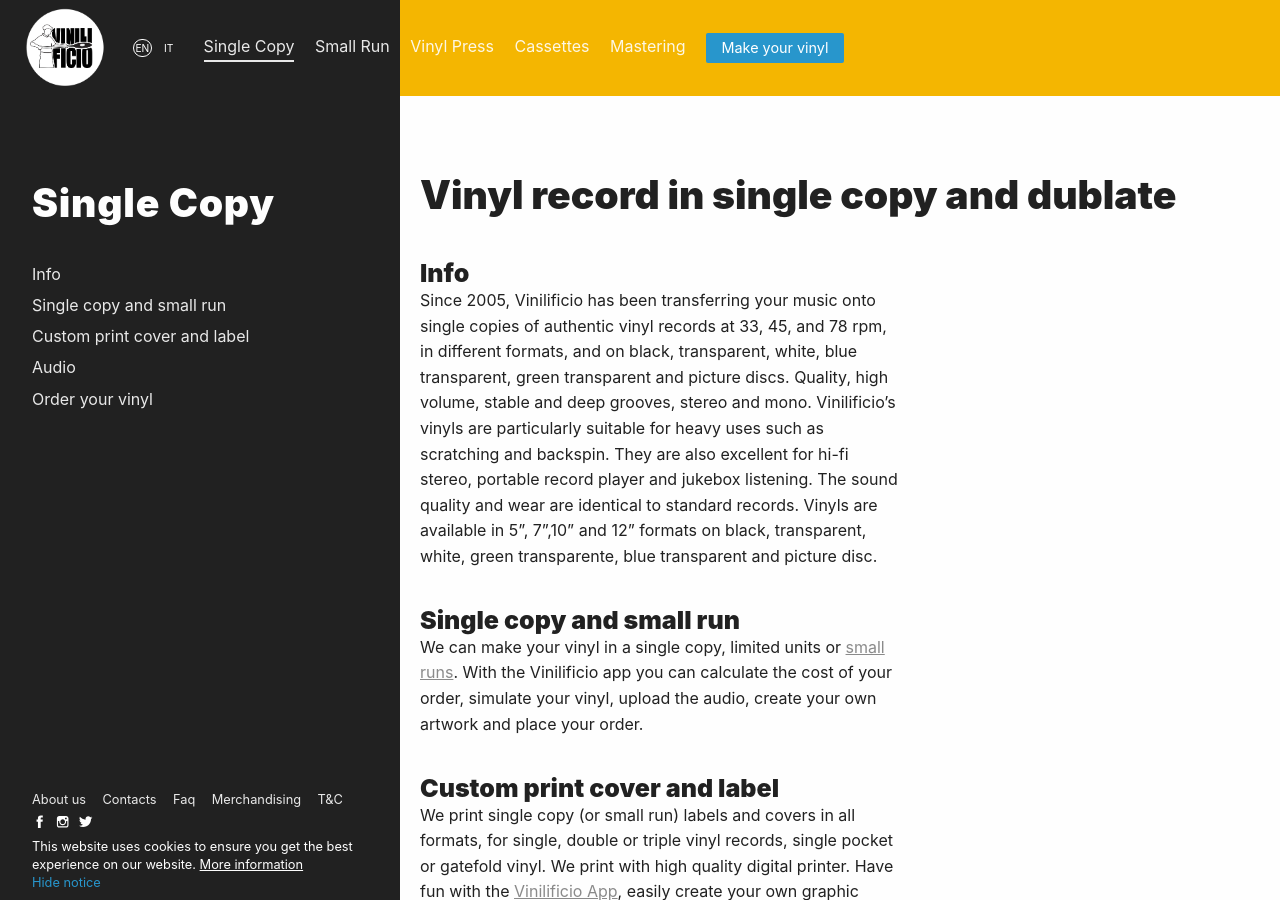
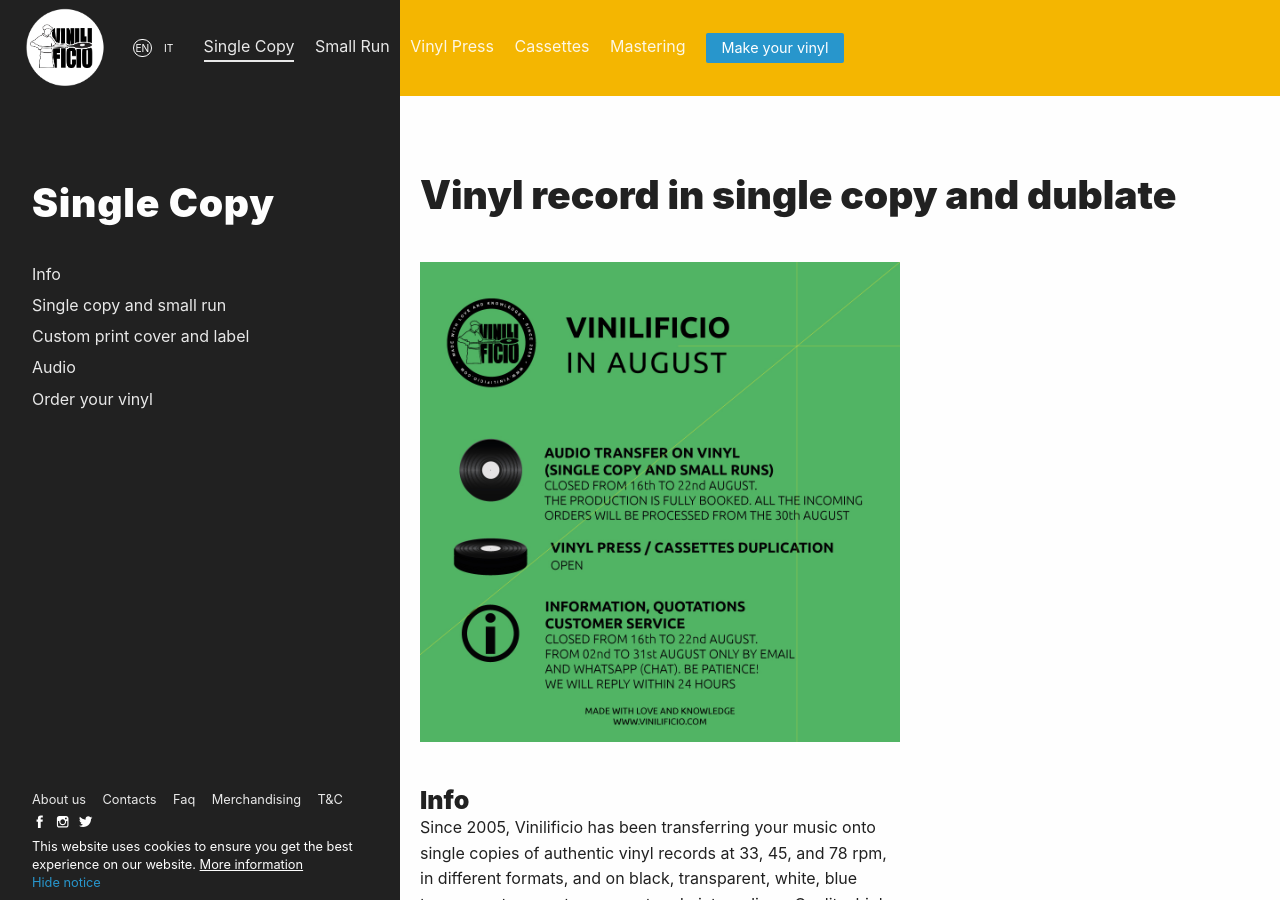
Before and after one commit to Vinilificio/vinilificio.com, a Jekyll site: the page built from en/single-copy.md, in a window 1280 px wide and 900 px high. Built offline with Jekyll 4.4.1, drawn with Linux system fonts in a browser that asks for light colours; nearby versions of some CDN libraries; comment, search, counter and statistics services are not loaded.

Commit message:
holidays

```diff
--- a/en/single-copy.md
+++ b/en/single-copy.md
@@ -18,6 +18,9 @@
 ---
 
 # Vinyl record in single copy and dublate
+
+
+![VINILIFICIO-HOLIDAYS-2021_ita](/img/VINILIFICIO-HOLIDAYS-2021_eng.jpg)
 
 ### Info
 
```
